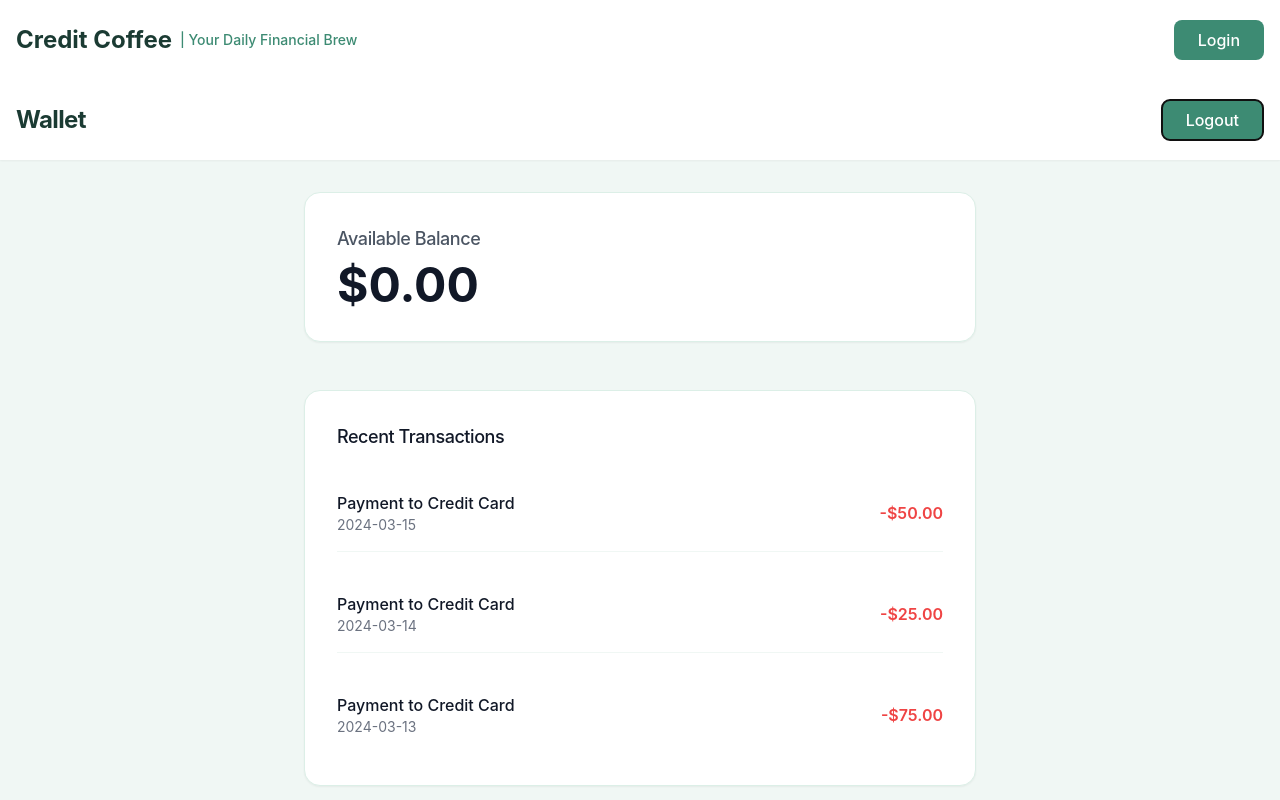
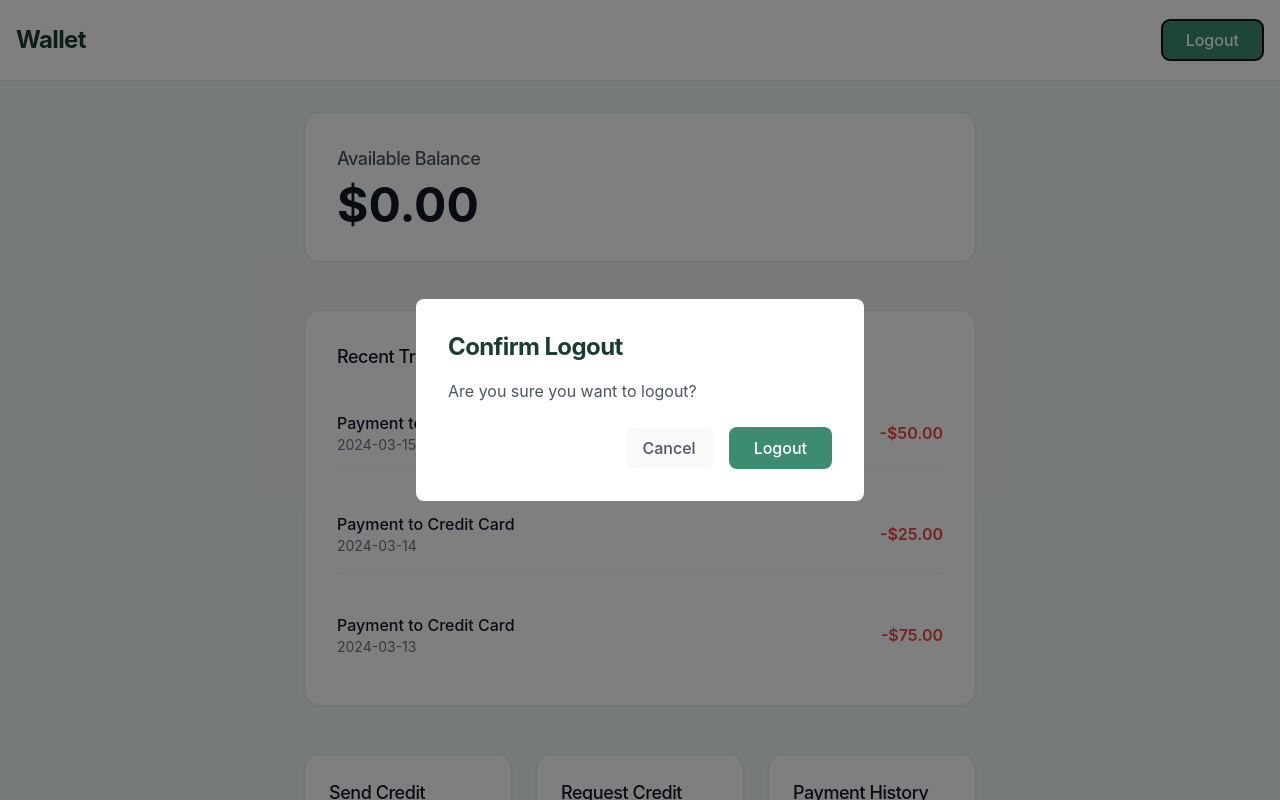
Before and after one commit to oldwestsolutions/starbucks, a React (Vite) app: page /wallet in a window 1280 px wide. Both pictures are taken after a click on the button "Logout". Shown: the top 800 px of the page. Built offline with nearby package versions, Linux system fonts and the light colour scheme.

Commit message:
Add logout confirmation modal and redirect to homepage

```diff
--- a/src/App.tsx
+++ b/src/App.tsx
@@ -12,10 +12,11 @@ import Wallet from './pages/Wallet';
 const AppContent = () => {
   const location = useLocation();
   const showFooter = location.pathname === '/';
+  const showNavbar = location.pathname !== '/wallet';
 
   return (
     <div className="min-h-screen flex flex-col w-full">
-      <Navbar />
+      {showNavbar && <Navbar />}
       <main className="flex-grow w-full">
         <Routes>
           <Route path="/" element={<Home />} />
--- a/src/pages/Wallet.tsx
+++ b/src/pages/Wallet.tsx
@@ -1,8 +1,11 @@
 import { motion } from 'framer-motion';
 import { useState } from 'react';
+import { useNavigate } from 'react-router-dom';
 
 const Wallet = () => {
   const [balance] = useState(0);
+  const [showLogoutModal, setShowLogoutModal] = useState(false);
+  const navigate = useNavigate();
   const [transactions] = useState([
     {
       id: 1,
@@ -25,8 +28,12 @@ const Wallet = () => {
   ]);
 
   const handleLogout = () => {
-    // Add logout logic here
-    console.log('Logging out...');
+    setShowLogoutModal(true);
+  };
+
+  const confirmLogout = () => {
+    // Add any cleanup logic here (e.g., clearing local storage, cookies, etc.)
+    navigate('/');
   };
 
   return (
@@ -45,6 +52,34 @@ const Wallet = () => {
           </div>
         </div>
       </header>
+
+      {/* Logout Confirmation Modal */}
+      {showLogoutModal && (
+        <div className="fixed inset-0 bg-black bg-opacity-50 flex items-center justify-center z-50">
+          <motion.div
+            initial={{ opacity: 0, scale: 0.9 }}
+            animate={{ opacity: 1, scale: 1 }}
+            className="bg-white rounded-lg p-8 max-w-md w-full mx-4"
+          >
+            <h2 className="text-2xl font-bold text-forest-900 mb-4">Confirm Logout</h2>
+            <p className="text-gray-600 mb-6">Are you sure you want to logout?</p>
+            <div className="flex justify-end space-x-4">
+              <button
+                onClick={() => setShowLogoutModal(false)}
+                className="px-4 py-2 text-gray-600 hover:text-gray-800 transition duration-300"
+              >
+                Cancel
+              </button>
+              <button
+                onClick={confirmLogout}
+                className="bg-forest-500 hover:bg-forest-600 text-white px-6 py-2 rounded-lg transition duration-300"
+              >
+                Logout
+              </button>
+            </div>
+          </motion.div>
+        </div>
+      )}
 
       {/* Main Content */}
       <main className="container mx-auto px-4 py-8">
```
